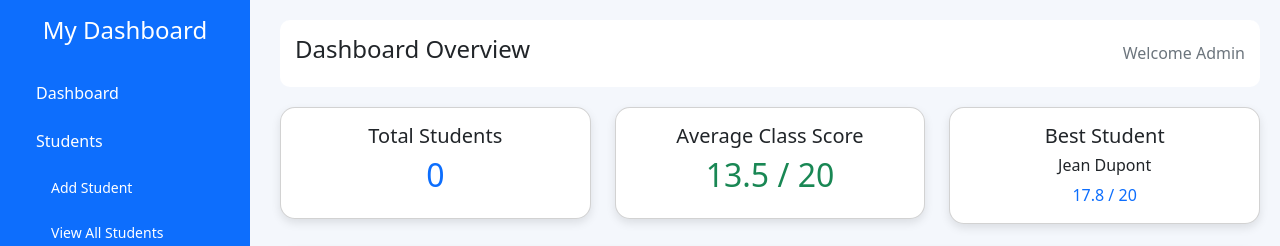
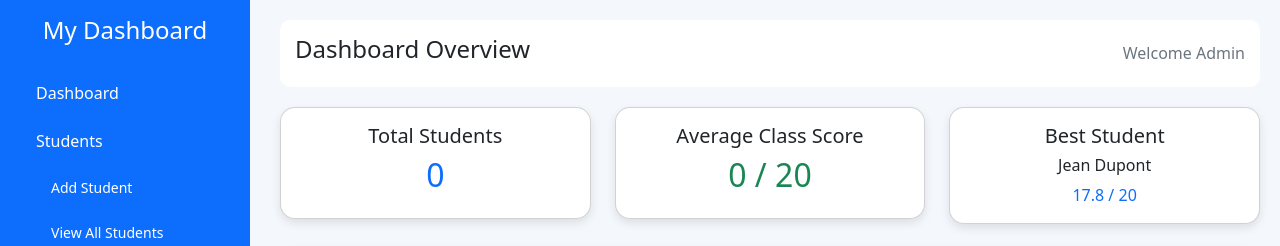
Before and after one commit to Christianregis/SimpleStudentDashboard, a Vue app: page / in a window 1280 px wide. Shown: the top 246 px of the page. Built offline with nearby package versions, Linux system fonts and the light colour scheme.

Commit message:
Ajout d'une logique de d'affichage des eleves avec leurs matieres

```diff
--- a/src/components/AverageComponent.vue
+++ b/src/components/AverageComponent.vue
@@ -12,7 +12,7 @@
         </tr>
       </thead>
       <tbody>
-        <tr v-for="student in studentsSubjects">
+        <tr v-for="student in studentsAverages" :key="student.id">
           <td>{{ student.name }}</td>
           <td>{{ student.average }}</td>
           <td>
@@ -25,7 +25,7 @@
               >Tres bien</span
             >
             <span
-              v-else-if="student.average > 11.99 && student.average <= 14"
+              v-else-if="student.average > 11.99 && student.average <= 14.99"
               class="badge bg-primary badge-custom"
               >Assez bien</span
             >
@@ -41,36 +41,40 @@
   </div>
 </template>
 <script setup>
-import { ref } from "vue";
+import { computed } from "vue";
 
 const students = JSON.parse(localStorage.getItem("students")) || [];
 const subjects = JSON.parse(localStorage.getItem("subjects")) || [];
 
 // Cette liste va contenir le nom de l'eleves et sa moyenne correspondante
-let studentsSubjects = ref([]);
+const studentsAverages = computed(() => {
+  return students.map(student => {
+    let totalScore = 0;
+    let lengthCoefficient = 0;
 
-// On parcoure la liste d'eleves et pour on verifie si l'identifiant id_student su sujet correspond a id de l'eleve ( Si oui, on determine la moyenne de cette eleve)
-for (let i = 0; i < students.length; i++) {
-  const studentSubjects = {
-    name: "",
-    average: 0,
-  };
+    subjects.forEach(subject => {
+      if (subject.student_id == student.id) {
+        totalScore += subject.score * subject.coefficient;
+        lengthCoefficient += subject.coefficient;
+      }
+    });
 
-  let totalScore = 0;
-  let lengthCoefficient = 0;
+    return {
+      name: student.firstName,
+      average: totalScore / lengthCoefficient || 0,
+    };
+  });
+});
 
-  studentSubjects.name = students[i].firstName;
-  for (let index = 0; index < subjects.length; index++) {
-    if (subjects[index].student_id == students[i].id) {
-      totalScore = totalScore + subjects[index].score * subjects[index].coefficient;
-      lengthCoefficient = lengthCoefficient + subjects[index].coefficient;
-      //   studentSubjects.subjects.push(subjects[index].score * subjects[index].coefficient);
-    }
-  }
-  studentSubjects.average = totalScore / lengthCoefficient || 0;
 
-  studentsSubjects.value.push(studentSubjects);
-}
+// Passage de la constante generalAverage au composant Statictics
 
-console.log(studentsSubjects.value);
+const emit = defineEmits(['generalAverage'])
+let totalAverage = 0;
+studentsAverages.value.map(student=>{
+    totalAverage = totalAverage + student.average
+});
+const generalAverage = totalAverage/studentsAverages.value.length;
+
+emit('generalAverage', generalAverage);
 </script>
--- a/src/components/Card.vue
+++ b/src/components/Card.vue
@@ -2,14 +2,17 @@
   <div class="col-md-4 mb-4">
     <div class="card shadow-sm h-100">
       <div class="card-body">
-        <h5 class="card-title text-primary">{{ student.lastName }}</h5>
+        <h5 class="card-title text-primary">{{ student.student.lastName }}</h5>
 
-        <p class="mb-1"><strong>Prénom :</strong> {{ student.lastName }}</p>
-        <p class="mb-1"><strong>Nom :</strong> {{ student.firstName }}</p>
-        <p class="mb-1"><strong>Age :</strong> {{ student.year }} ans</p>
-        <p class="mb-1"><strong>Sexe :</strong> {{ student.gender }}</p>
-        <p class="mb-2"><strong>Matricule :</strong> {{ student.id }}</p>
-
+        <p class="mb-1"><strong>Prénom :</strong> {{ student.student.lastName }}</p>
+        <p class="mb-1"><strong>Nom :</strong> {{ student.student.firstName }}</p>
+        <p class="mb-1"><strong>Age :</strong> {{ student.student.year }} ans</p>
+        <p class="mb-1"><strong>Sexe :</strong> {{ student.student.gender }}</p>
+        <p class="mb-2"><strong>Matricule :</strong> {{ student.student.id }}</p>
+        <p>Matieres : </p>
+        <div class="container">
+            <li v-for="subject in student.subjects" class="alert alert-success p-2 m-2">{{ subject.subject }}</li>
+        </div>
         <button class="btn btn-danger px-2"><i class="fa fa-trash text-md"></i></button>
       </div>
     </div>
--- a/src/components/Statistics.vue
+++ b/src/components/Statistics.vue
@@ -10,7 +10,7 @@
     <div class="col-md-4">
       <div class="card p-3 text-center">
         <h5>Average Class Score</h5>
-        <h2 class="text-success">13.5 / 20</h2>
+        <h2 class="text-success">{{ generalAverage }} / 20</h2>
       </div>
     </div>
 
@@ -30,6 +30,10 @@ let studentsCount = ref(0);
 const totalStudents = JSON.parse(localStorage.getItem("students")) || [];
 
 for (let index = 0; index < totalStudents.length; index++) {
-    studentsCount.value++
+  studentsCount.value++;
 }
+
+defineProps({
+  generalAverage: Number,
+});
 </script>
--- a/src/views/Dashboard.vue
+++ b/src/views/Dashboard.vue
@@ -2,8 +2,8 @@
   <Slidebar />
   <div class="content">
     <Header />
-    <Statistics />
-    <AverageComponent />
+    <Statistics :general-average="averageCount"/>
+    <AverageComponent  @general-average="getGeneralAverage"/>
   </div>
 </template>
 <script setup>
@@ -11,5 +11,10 @@ import AverageComponent from "@/components/AverageComponent.vue";
 import Header from "@/components/Header.vue";
 import Slidebar from "@/components/slidebar.vue";
 import Statistics from "@/components/Statistics.vue";
+import { ref } from "vue";
 
+let averageCount = ref(0);
+let getGeneralAverage = (generalAverage)=>{
+  averageCount = generalAverage;
+}
 </script>
--- a/src/views/StudentDetails.vue
+++ b/src/views/StudentDetails.vue
@@ -1,7 +1,7 @@
 <template>
   <Slidebar />
   <div class="content">
-    <Header/>
+    <Header />
     <div class="container mt-4">
       <!-- Titre -->
       <div class="d-flex justify-content-between align-items-center mb-4">
@@ -9,7 +9,7 @@
       </div>
 
       <div class="row">
-        <Card  v-for="student in students" :student="student"/>
+        <Card v-for="student in studentsInfos" :student="student" />
       </div>
     </div>
   </div>
@@ -19,7 +19,33 @@
 import Card from "@/components/Card.vue";
 import Header from "@/components/Header.vue";
 import Slidebar from "@/components/slidebar.vue";
+import { ref } from "vue";
 
-const students = JSON.parse(localStorage.getItem('students')) || [];
+// Recuperation de la liste des eleves
+const students = JSON.parse(localStorage.getItem("students")) || [];
+// Recuperation de la lsite des matieres
+const subjects = JSON.parse(localStorage.getItem("subjects")) || [];
 
+// Variable qui va contenir les infomations sur l'eleves et sur l'ensembles des ces matieres
+const studentsInfos = ref([]);
+
+// Parcours de la liste d'eleves et pour chaque matieres dont id = id_student(matiere) alors on l'ajout a la grande liste studentsInfos
+students.forEach((student) => {
+  const listeSubjects = [];
+  const studentInfo = {
+    student: student,
+    subjects: [],
+  };
+  subjects.forEach((subject) => {
+    if (student.id == subject.student_id) {
+      listeSubjects.push(subject);
+    }
+  });
+  studentInfo.subjects = listeSubjects;
+
+  studentsInfos.value.push(studentInfo);
+});
+
+// Affichage des infos (Debug)
+console.log(studentsInfos.value)
 </script>
```
